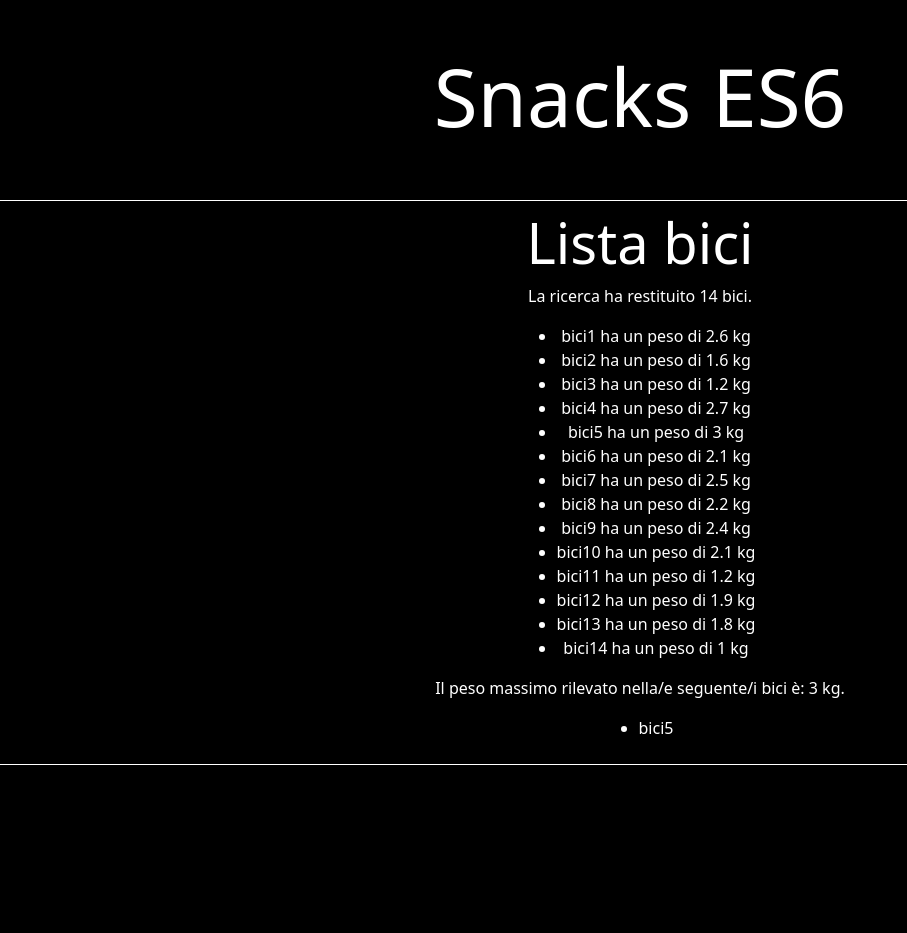
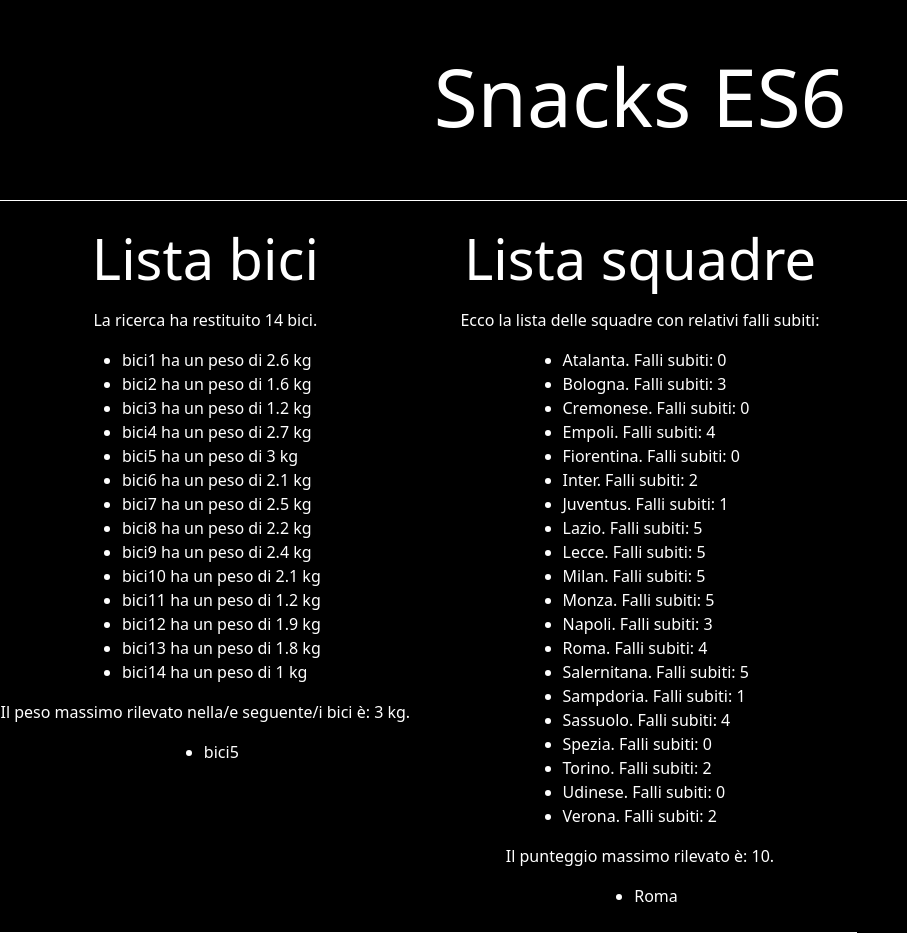
Before and after one commit to valeriosalzano/js-snack-es6, a plain HTML site: page index.html in a window 1280 px wide. Shown: the whole page, without its empty margins (0-907 px from the left). Before the commit the page ends 800 px from the top, so only its background shows below. Drawn offline with nearby package versions, Linux system fonts and the light colour scheme.

Commit message:
snack 2 conclusion, working on snack 3

```diff
--- a/css/style.css
+++ b/css/style.css
@@ -6,6 +6,7 @@
 
 ul {
     display: inline-block;
+    text-align: left;
 }
 
 /* google font open sans */
--- a/index.html
+++ b/index.html
@@ -19,12 +19,13 @@
         <h1 class="display-1">Snacks ES6</h1>
     </header>
 
-    <main>
-        <div id="snack1-container" class="border-bottom border-white p-2">
-            <h2 class="display-4">Lista bici</h2>
+    <main class="row">
+        <div id="snack1-container" class="border-bottom border-white p-2 col-4">
+            <h2 class="display-4 my-3">Lista bici</h2>
 
         </div>
-        <div id="snack2-container">
+        <div id="snack2-container" class="border-bottom border-white p-2 col-4">
+            <h2 class="display-4 my-3">Lista squadre</h2>
 
         </div>
         <div id="snack3-container">
--- a/js/main.js
+++ b/js/main.js
@@ -37,22 +37,56 @@
 Infine usando la destrutturazione creiamo un nuovo array i cui elementi contengono solo nomi e falli subiti e stampiamo tutto in console.
 */
 
+const snack2ContainerDom = document.getElementById('snack2-container');
+
+// creo un array con i nomi delle squadre
+const teamNames = ["Atalanta","Bologna","Cremonese","Empoli","Fiorentina","Inter","Juventus","Lazio","Lecce","Milan","Monza","Napoli","Roma","Salernitana","Sampdoria","Sassuolo","Spezia","Torino","Udinese","Verona"];
+
+// popolo l'array con le squadre che avranno name, points, fouls.
+const soccerTeams = teamNames.map( name => ({name, points : 0, fouls : 0 }));
+
+soccerTeams.forEach(team => {
+    team.points = randomNumber(0,10);
+    team.fouls = randomNumber(0,5);
+})
+
+// stampo la lista delle squadre con i relativi falli subiti
+printP(snack2ContainerDom,`Ecco la lista delle squadre con relativi falli subiti:`)
+printList(snack2ContainerDom,...soccerTeams.map(team => `${team.name}. Falli subiti: ${team.fouls}`));
+
+// Snack 2 EXTRA
+// cerco la squadra con il punteggio migliore
+const maxPoints = Math.max(...soccerTeams.map(team => team.points));
+
+printP(snack2ContainerDom,`Il punteggio massimo rilevato è: ${maxPoints}.`);
+
+// ricavo i team con il punteggio migliore e ne stampo la lista
+let winnerTeams = soccerTeams.filter( team => team.points == maxPoints );
+printList(snack2ContainerDom, ...winnerTeams.map(team => `${team.name}`));
+
 // Snack 3
 /*
 Scrivere una funzione che accetti tre argomenti, un array e due numeri (a più piccolo di b).
 La funzione ritornerà un nuovo array con i valori che hanno la posizione compresa tra i due numeri.
 */
 
+
+
+// LISTA FUNZIONI
+
+// funzione che restituisce un numero random comprenso tra min e max
 function randomNumber (min,max){
     return Math.floor(Math.random()*(max-min+1))+min;
 }
 
-function printP (domLink, ...contents){
+// funzione che stampa sul DOM un 'p' che include diversi "contents"
+function printP (domLink,...contents){
     const newP = document.createElement('p');
     newP.innerHTML = contents;
     domLink.append(newP);
 }
 
+// funzione che stampa sul DOM una lista che include diversi "listItems"
 function printList (domLink,...listItems){
     const newList = document.createElement('ul');
     listItems.forEach(liContent => {
```
